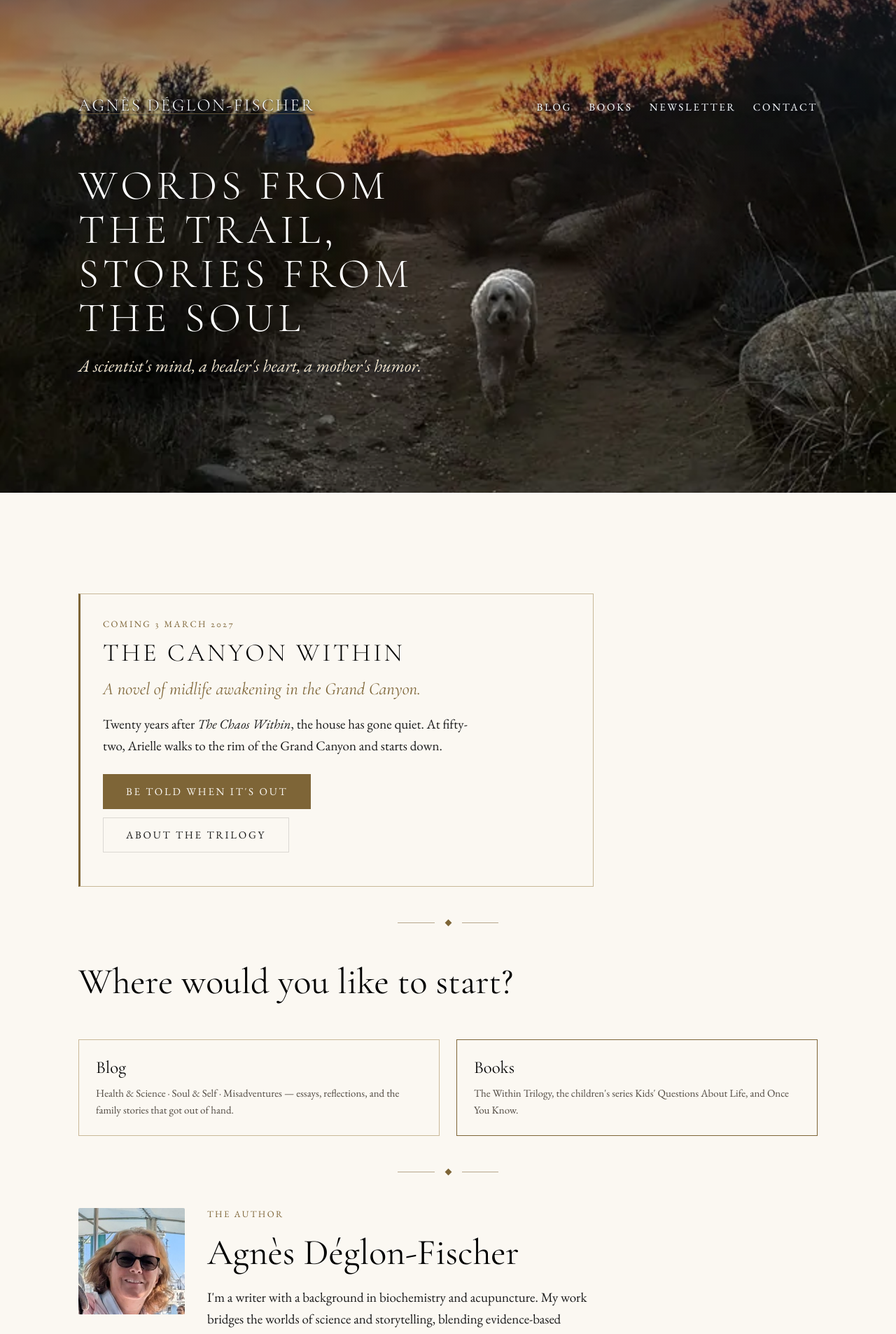
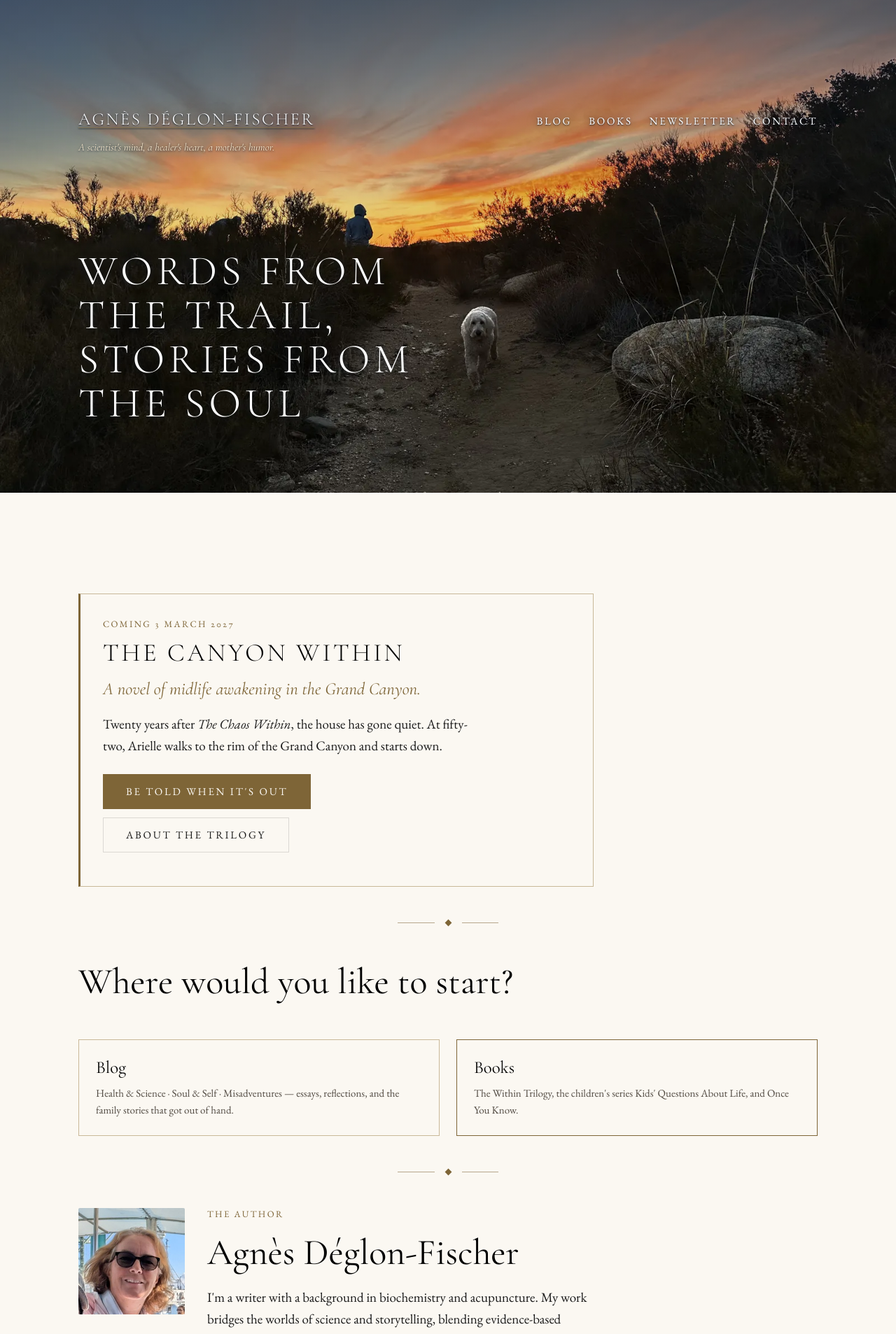
Before and after one commit to adeglon/adeglon.github.io, a Jekyll site: the page built from docs/index.html, in a window 1280 px wide. Shown: the top 1906 px of the page at 70% size. Built offline with Jekyll 4.4.1, drawn with Linux system fonts in a browser that asks for light colours; a script that is not in the unit is left out.

Commit message:
Tagline under the wordmark, title down in the scrub; American spelling throughout

```diff
--- a/docs/_config.yml
+++ b/docs/_config.yml
@@ -8,7 +8,7 @@ title: Agnès Déglon-Fischer
 tagline: Words from the trail, stories from the soul
 description: >-
   Agnès Déglon-Fischer — a scientist's mind, a healer's heart, a mother's
-  humour. Essays on health and science, soul and self, and family
+  humor. Essays on health and science, soul and self, and family
   misadventures, and the home of The Within Trilogy.
 author: Agnès Déglon-Fischer
 lang: en
--- a/docs/assets/css/components.css
+++ b/docs/assets/css/components.css
@@ -202,12 +202,34 @@
   font-size: clamp(2.1rem, 1.15rem + 3.2vw, 3.9rem);
   max-width: 20ch;
 }
-/* Below the ramp's reach, on whatever the photograph happens to be doing
-   there. Cream alone was not enough to read against a lit hillside, and
-   deepening the scrim to fix one line would have dulled the whole sunset. */
-.hero--trail .hero__sub {
-  max-width: 34rem;
-  text-shadow: 0 1px 3px rgba(14, 26, 43, 0.9), 0 0 18px rgba(14, 26, 43, 0.7);
+/* The tagline rides directly under the wordmark, in the scrim's darkest band,
+   so it needs almost nothing of its own. It is a caption to her name, not a
+   second headline - hence the small size and the ordinary sentence case. */
+.hero__tagline {
+  font-family: var(--font-display);
+  font-style: italic;
+  font-size: var(--fs-sm);
+  color: var(--c-cream);
+  margin: var(--sp-2) 0 0;
+  max-width: 30rem;
+  text-shadow: 0 1px 3px rgba(14, 26, 43, 0.85);
+}
+
+/* Top block and foot block, pushed apart. The hero stops being type stacked
+   in a corner over a picture and becomes a picture with type at both ends. */
+.hero__body--split {
+  display: flex;
+  flex-direction: column;
+  justify-content: space-between;
+  gap: var(--sp-7);
+  height: 100%;
+}
+.hero--trail { align-items: stretch; }
+/* In the scrub at the foot, below every ramp - white on near-black already,
+   so the shadow is only insurance for a paler evening. */
+.hero--trail .hero__title {
+  text-shadow: 0 2px 10px rgba(14, 26, 43, 0.55);
+  margin-bottom: 0;
 }
 .hero__body {
   position: relative; z-index: 2;
--- a/docs/index.html
+++ b/docs/index.html
@@ -39,16 +39,24 @@ og_image: /assets/hero/hero-sunset-dog-og-1200.jpg
               streaked orange, a figure watching from the ridge beyond.">
   </picture>
   <div class="hero__scrim"></div>
-  <div class="hero__body">
+  {%- comment %}
+    Two blocks, pinned to the top and the foot of the picture rather than
+    stacked together. The name and what she does sit in the sky; the title
+    drops into the dark scrub at the bottom, where white type needs no help.
+    The photograph is then the middle of the page rather than its backdrop.
+  {%- endcomment %}
+  <div class="hero__body hero__body--split">
     <div class="page">
       <div class="site-header__inner">
-        <a class="wordmark wordmark--onDark" href="{{ '/' | relative_url }}">{{ site.title }}</a>
+        <div>
+          <a class="wordmark wordmark--onDark" href="{{ '/' | relative_url }}">{{ site.title }}</a>
+          <p class="hero__tagline">A scientist's mind, a healer's heart, a mother's humor.</p>
+        </div>
         {% include nav.html %}
       </div>
-      <div style="margin-top:var(--sp-8)">
-        <h1 class="hero__title">Words from the trail,<br>stories from the soul</h1>
-        <p class="hero__sub">A scientist's mind, a healer's heart, a mother's humor.</p>
-      </div>
+    </div>
+    <div class="page">
+      <h1 class="hero__title">Words from the trail,<br>stories from the soul</h1>
     </div>
   </div>
 </header>
```
